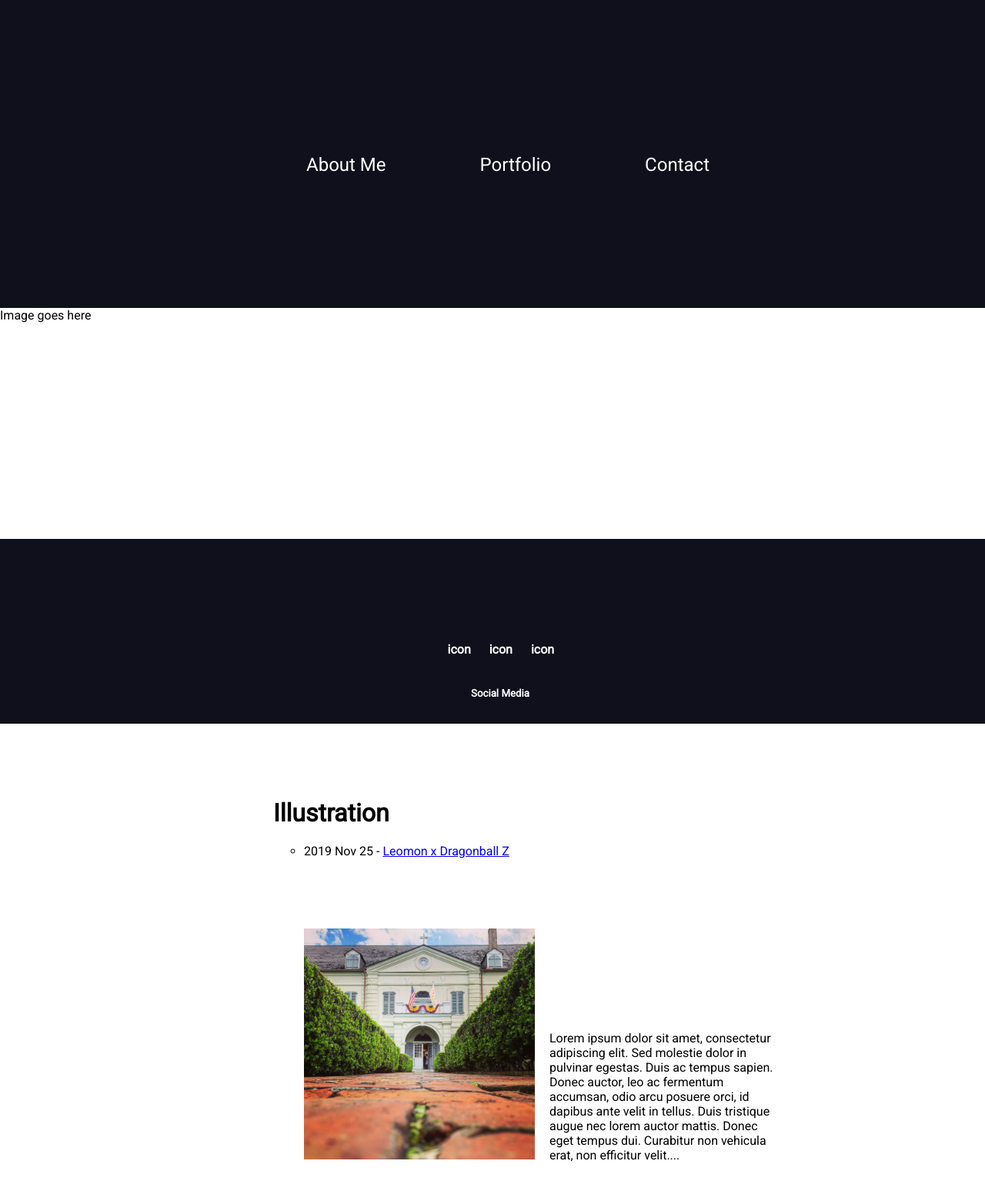
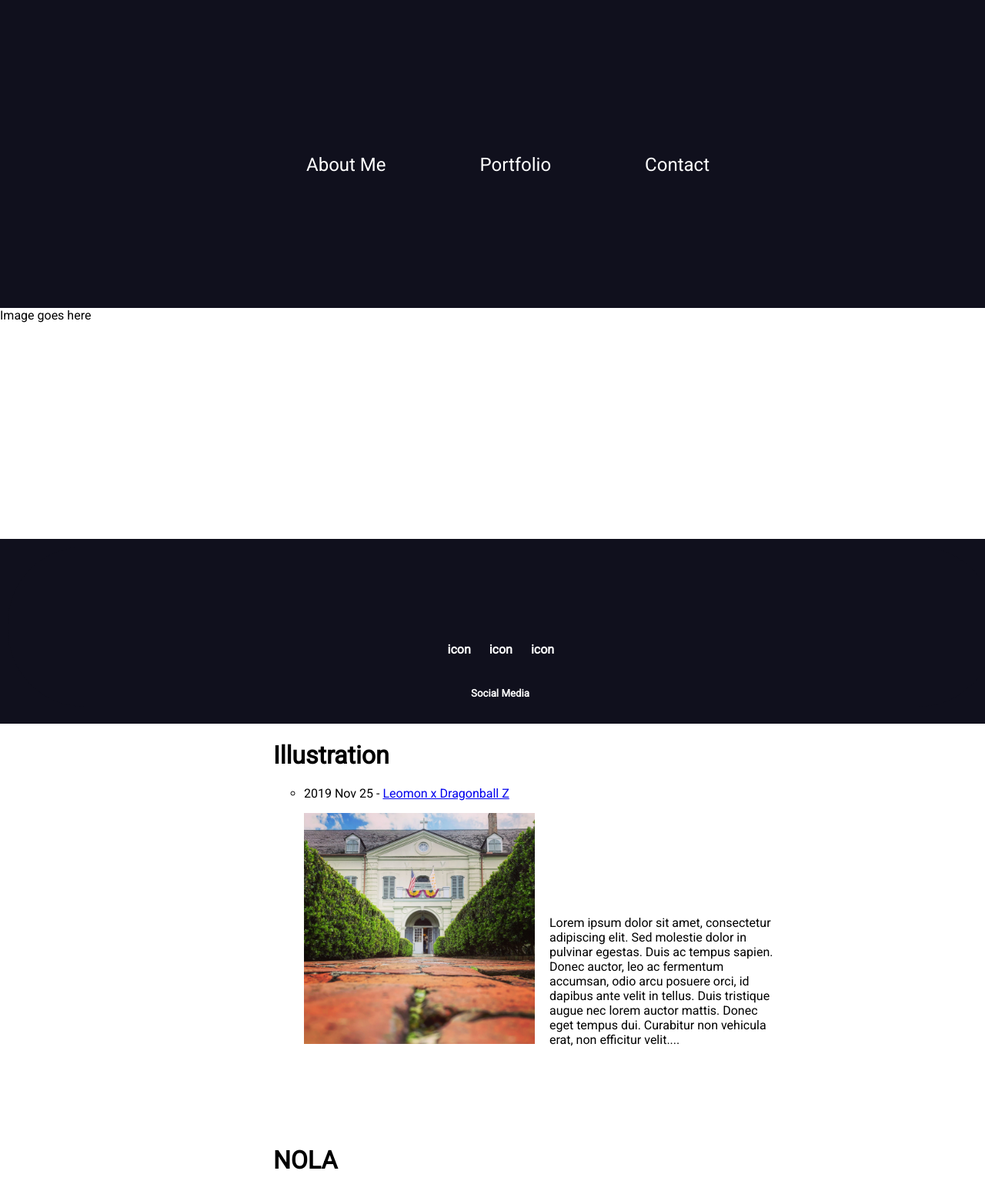
Before and after one commit to SteveReaume/PostPageTemplate, a Jekyll site: the page built from index.html, in a window 1280 px wide. Shown: the top 1547 px of the page at 77% size. Built offline with Jekyll 4.4.1, drawn with Linux system fonts in a browser that asks for light colours; nearby versions of some CDN libraries.

Commit message:
Update post.scss

```diff
--- a/_sass/post.scss
+++ b/_sass/post.scss
@@ -2,7 +2,6 @@
     position: relative;
     width: 650px;
     margin: 0 auto;
-    padding-top: 75px;
     padding-bottom: 75px;
   }
 
```
